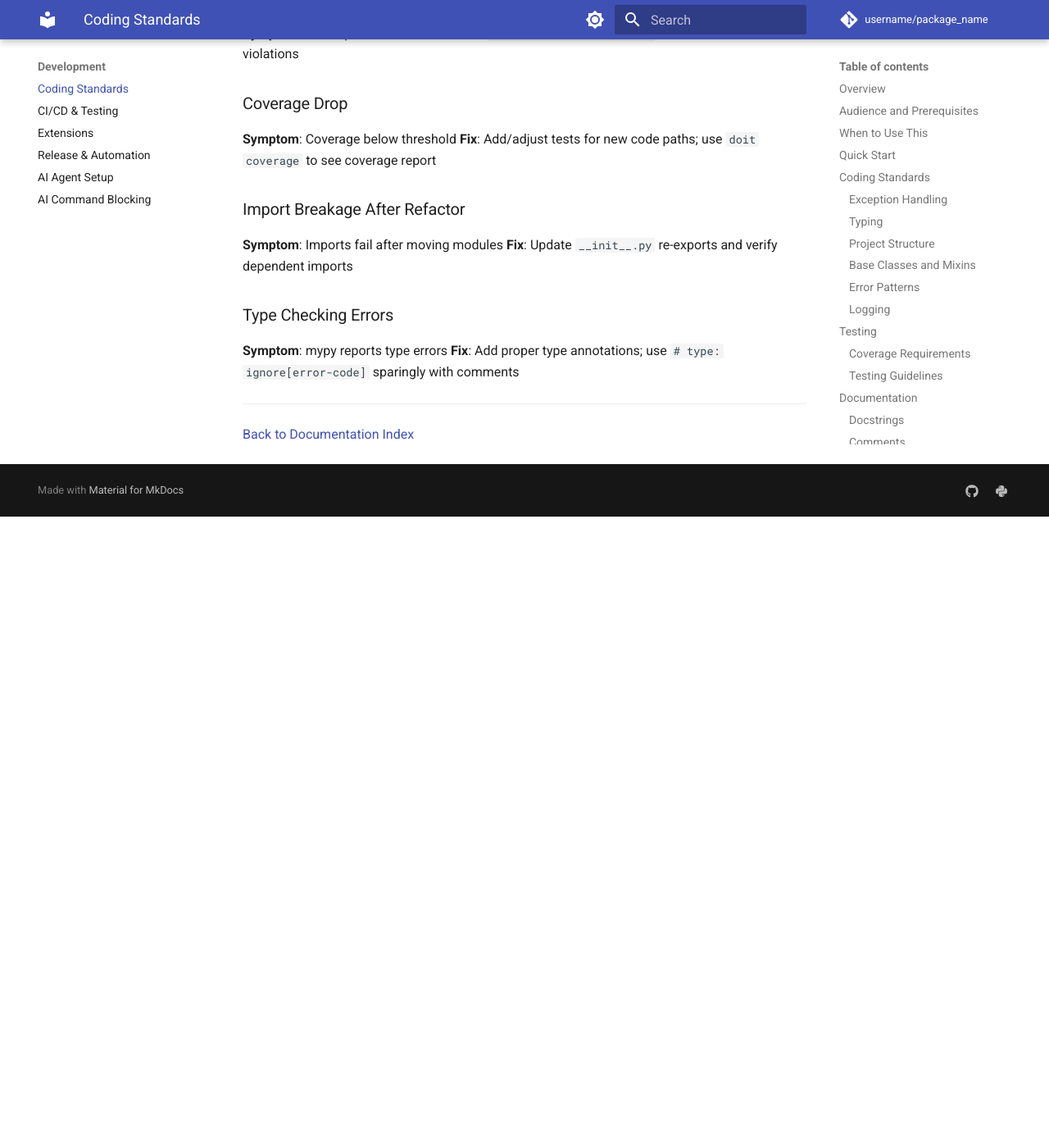
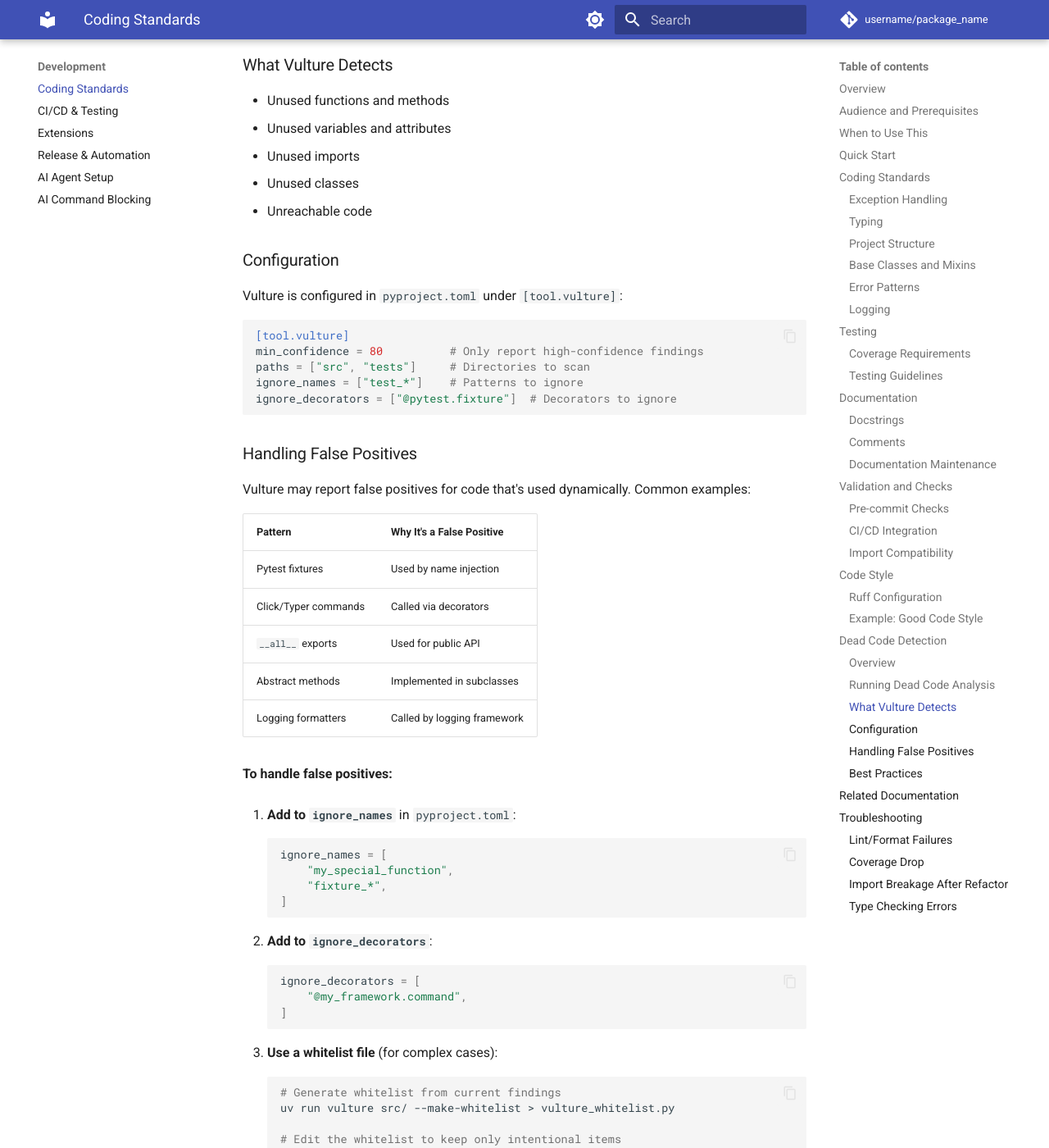
Before and after one commit to endavis/pyproject-template, an MkDocs documentation site: the page built from docs/development/coding-standards.md, in a window 1280 px wide and 1400 px high, scrolled down 9459 px. Shown: the whole window at 82% size. Built offline with MkDocs 1.6.1 and Material for MkDocs 9.7.7, drawn with Linux system fonts in a browser that asks for light colours; comment, search, counter and statistics services are not loaded; before the commit the page ends 10089 px from its top, so only the background shows below that; some of the changed text lies outside the part shown.

Commit message:
feat: add dead code detection with vulture (#160)
Add vulture for detecting unused code in the codebase:
- Add vulture>=2.11 to dev dependencies
- Configure vulture in pyproject.toml with 80% confidence threshold
- Add common false positive patterns (pytest fixtures, click commands, etc.)
- Add `doit deadcode` task to run vulture analysis
- Add documentation section in coding-standards.md
- Add types-PyYAML to pre-commit mypy dependencies
- Remove unused type ignore comment in templates.py

Closes #98

Co-authored-by: Claude Opus 4.5 <noreply@anthropic.com>

````diff
--- a/.pre-commit-config.yaml
+++ b/.pre-commit-config.yaml
@@ -10,7 +10,7 @@ repos:
     rev: v1.13.0
     hooks:
       - id: mypy
-        additional_dependencies: []
+        additional_dependencies: [types-PyYAML]
         args: [--ignore-missing-imports]
         exclude: ^(\.claude/|\.gemini/|\.codex/|tools/pyproject_template/)
 
--- a/docs/development/coding-standards.md
+++ b/docs/development/coding-standards.md
@@ -398,6 +398,85 @@ class UserManager:
         return 42
 ```
 
+## Dead Code Detection
+
+### Overview
+
+This template uses [vulture](https://github.com/jendrikseipp/vulture) to detect unused code. Dead code accumulates over time and wastes maintenance effort.
+
+### Running Dead Code Analysis
+
+```bash
+# Run dead code detection
+doit deadcode
+```
+
+### What Vulture Detects
+
+- Unused functions and methods
+- Unused variables and attributes
+- Unused imports
+- Unused classes
+- Unreachable code
+
+### Configuration
+
+Vulture is configured in `pyproject.toml` under `[tool.vulture]`:
+
+```toml
+[tool.vulture]
+min_confidence = 80          # Only report high-confidence findings
+paths = ["src", "tests"]     # Directories to scan
+ignore_names = ["test_*"]    # Patterns to ignore
+ignore_decorators = ["@pytest.fixture"]  # Decorators to ignore
+```
+
+### Handling False Positives
+
+Vulture may report false positives for code that's used dynamically. Common examples:
+
+| Pattern | Why It's a False Positive |
+|---------|--------------------------|
+| Pytest fixtures | Used by name injection |
+| Click/Typer commands | Called via decorators |
+| `__all__` exports | Used for public API |
+| Abstract methods | Implemented in subclasses |
+| Logging formatters | Called by logging framework |
+
+**To handle false positives:**
+
+1. **Add to `ignore_names`** in `pyproject.toml`:
+   ```toml
+   ignore_names = [
+       "my_special_function",
+       "fixture_*",
+   ]
+   ```
+
+2. **Add to `ignore_decorators`**:
+   ```toml
+   ignore_decorators = [
+       "@my_framework.command",
+   ]
+   ```
+
+3. **Use a whitelist file** (for complex cases):
+   ```bash
+   # Generate whitelist from current findings
+   uv run vulture src/ --make-whitelist > vulture_whitelist.py
+
+   # Edit the whitelist to keep only intentional items
+   # Then run with whitelist
+   uv run vulture src/ vulture_whitelist.py
+   ```
+
+### Best Practices
+
+- Run `doit deadcode` periodically during development
+- Remove genuinely unused code promptly
+- Document why code is kept if it appears unused but is needed
+- Keep the confidence threshold at 80+ to avoid noise
+
 ## Related Documentation
 
 - [Release Automation](release-and-automation.md)
--- a/dodo.py
+++ b/dodo.py
@@ -55,6 +55,7 @@ from tools.tasks.maintenance import (  # noqa: F401
 # Code quality tasks
 from tools.tasks.quality import (  # noqa: F401
     task_check,
+    task_deadcode,
     task_format,
     task_format_check,
     task_lint,
````
Also changed, not shown: pyproject.toml (+27 -0 lines), 3 other files.
